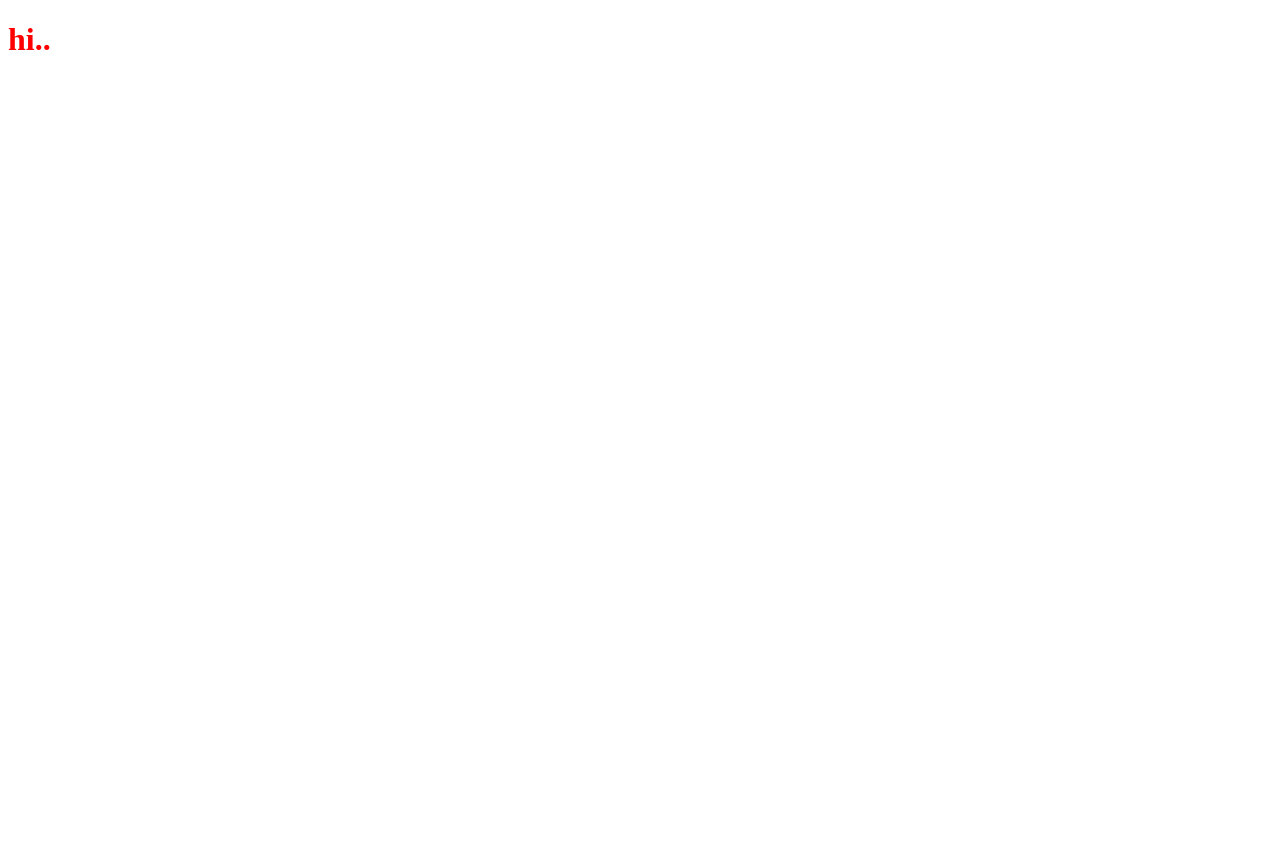
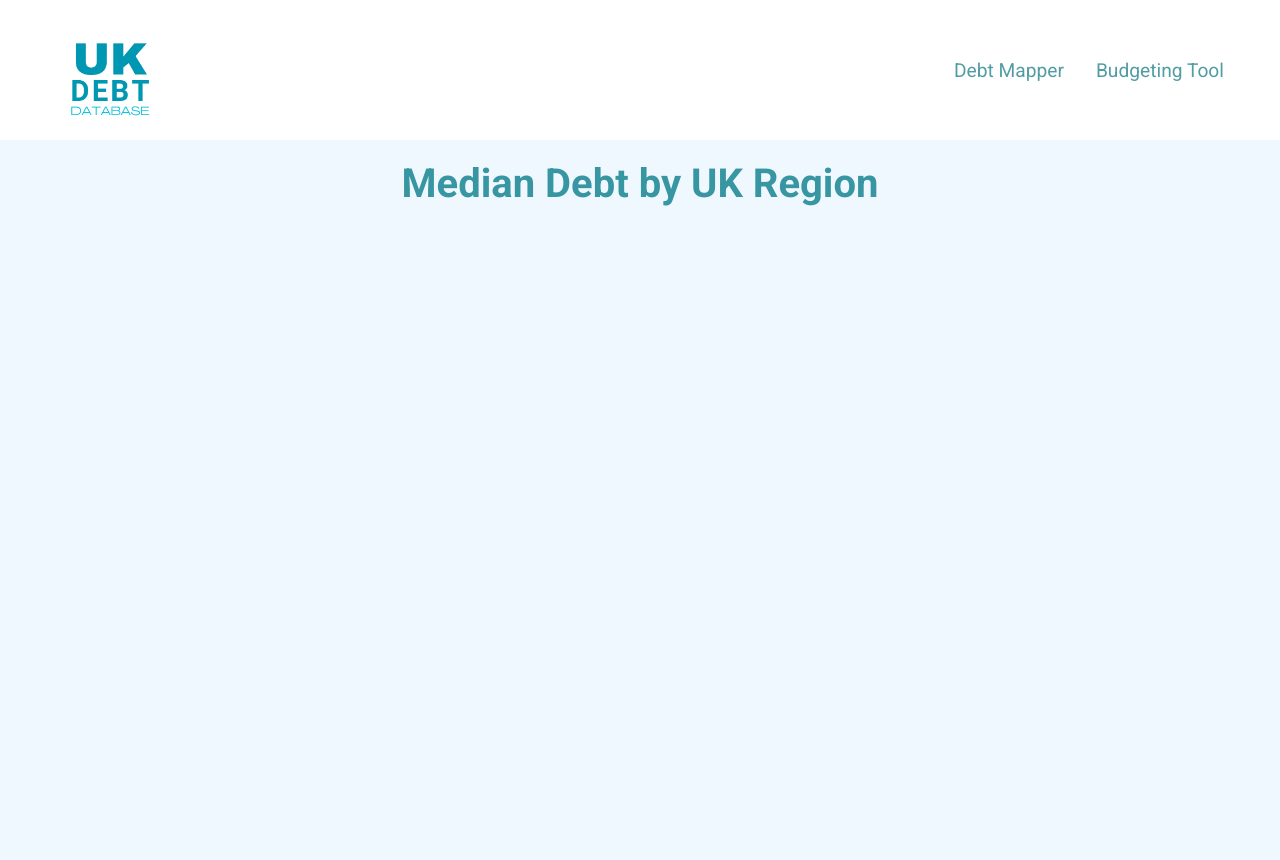
Before and after one commit to amiuppal/debt-database, a Django app: page / in a window 1280 px wide. Before the commit the page is almost empty. Before the commit the page ends 50 px from the top, so only its background shows below. Run offline with Django 5.2, Linux system fonts and the light colour scheme.

Commit message:
updated html and css

```diff
--- a/static/website/styles.css
+++ b/static/website/styles.css
@@ -1,3 +1,85 @@
-h1 {
-    color: red
+* /* Navbar CSS */ {
+    box-sizing: border-box;
+    margin: 0;
+    padding: 0;
+    font-family: 'Roboto', sans-serif;
 }
+.navbar {
+    background: #ffffff;
+    height: 140px;
+    display: flex;
+    justify-content: center;
+    align-items: center;
+    font-size: 1.2rem;
+    position: sticky;
+    top: 0;
+    z-index: 999;
+}
+.navbar__container {
+    display: flex;
+    justify-content: space-between;
+    height: 80px;
+    z-index: 1;
+    width: 100%;
+    max-width: 1300px;
+    margin: 0 auto;
+    padding: 0 40px;
+}
+.logo {
+    width: 140px;
+    height: auto;
+    display: inline-block;
+  }
+.navbar__menu {
+    display: flex;
+    align-items: center;
+    list-style: none;
+    text-align: center;
+}
+
+.navbar__item {
+    height: 70px;
+}
+
+.navbar__links {
+    color:#529ca4;
+    display: flex;
+    align-items: center;
+    justify-content: center;
+    text-decoration: none;
+    padding: 0 1rem;
+    height: 100%;
+}
+.navbar__links:hover {
+    color:rgb(155, 224, 201);
+    transition: all 0.3 ease;
+}
+
+/* Main Section CSS */
+.main {
+    background-color:aliceblue;
+}
+.main__container {
+    display: grid;
+    grid-template-columns: 1fr 1fr;
+    align-items: center;
+    justify-self: center;
+    margin: 0 auto;
+    height: 90vh;
+    background-color:aliceblue;
+    z-index: 1;
+    width: 100%;
+    max-width: 1300px;
+    padding: 0 40px;
+    position: relative;
+}
+.main__content h1 {
+font-size: 2.5rem;
+color:#3896a2;
+position: absolute;
+top: 0;
+left: 50%;
+transform: translateX(-50%);
+margin-top: 20px;
+text-align: center;
+}
--- a/website/templates/index.html
+++ b/website/templates/index.html
@@ -5,10 +5,42 @@
     <head>
         <meta charset='UTF-8' />
         <meta name="viewport" content="width=device-width, initial-scale=1.0" />
-        <title>project</title>
+        <title>UK Debt Database</title>
+        <link rel="preconnect" href="https://fonts.googleapis.com">
+        <link rel="preconnect" href="https://fonts.gstatic.com" crossorigin>
+        <link href="https://fonts.googleapis.com/css2?family=Roboto:ital,wght@0,100;0,300;0,400;0,500;0,700;0,900;1,100;1,300;1,400;1,500;1,700;1,900&display=swap" rel="stylesheet">
         <link rel="stylesheet" href="{% static 'website/styles.css' %}">
     </head>
     <body>
-        <h1>hi..<h1>
+        <nav class="navbar">
+            <div class="navbar__container">
+                <a href="/" id="navbar__logo">
+                    <img src={% static 'website/images/logo.png' %} alt="UK Debt Database Logo" class="logo">
+                </a>
+                <div class="navbar__toggle" id="mobile-menu">
+                    <span class="bar:"></span>
+                    <span class="bar:"></span>
+                    <span class="bar:"></span>
+                </div>
+                <ul class="navbar__menu">
+                    <li class="navbar__item">
+                        <a href="/" class="navbar__links"> Debt Mapper </a>
+                    </li>
+                    <li class="navbar__item">
+                            <a href="/" class="navbar__links"> Budgeting Tool </a>
+                    </li>
+                </ul>
+            </div>
+        </nav>
+
+        <!-- Main Section -->
+         <div class="main">
+            <div class="main__container">
+                <div class="main__content">
+                    <h1>Median Debt by UK Region<h1>
+                </div>
+            </div>
+        </div>
+
     </body>
 </html>
```
Also changed, not shown: static/website/images/logo.png (added).
